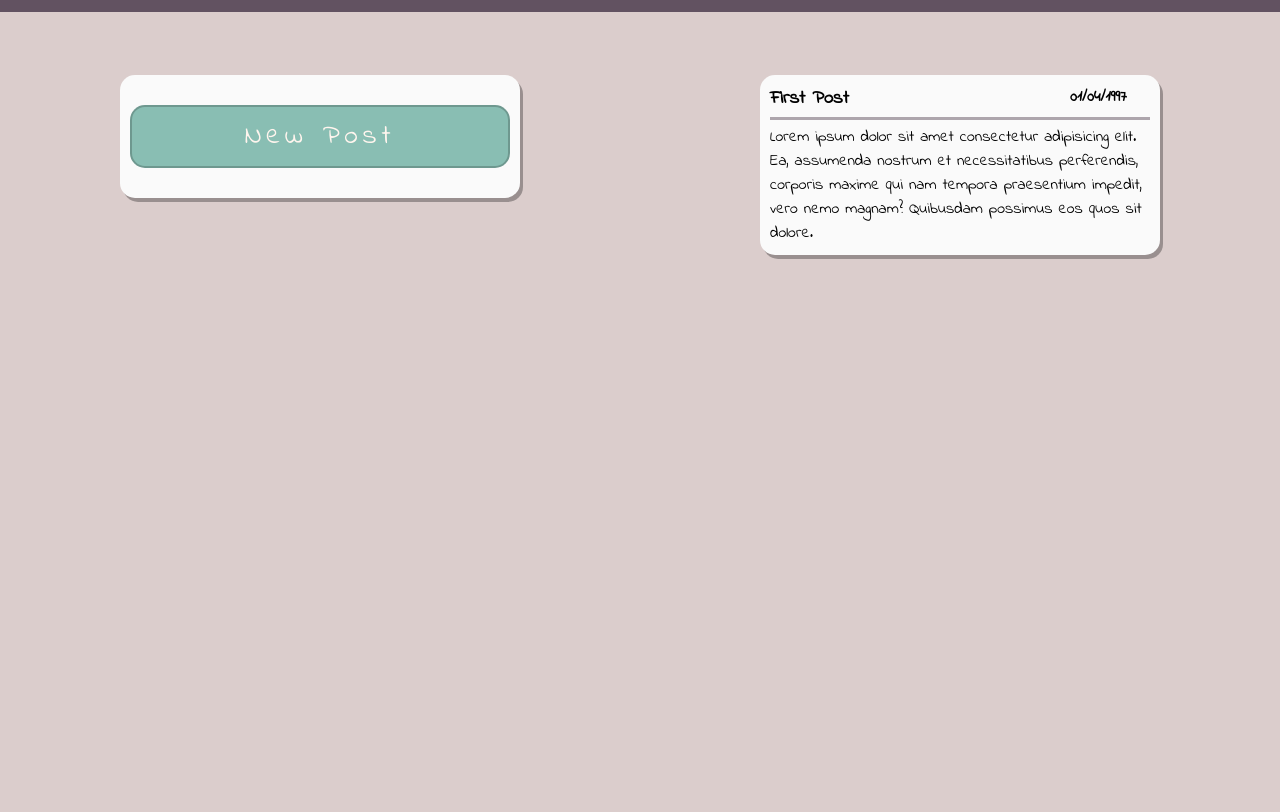
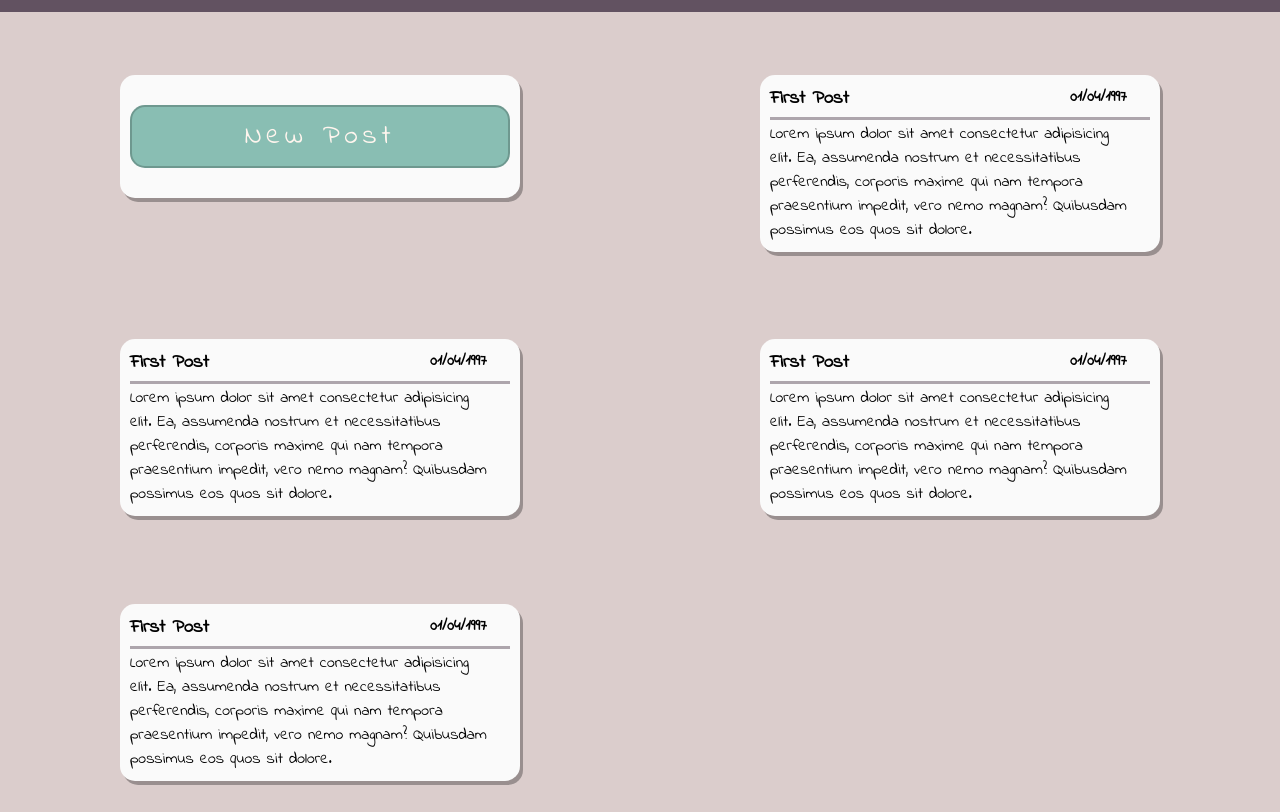
Before and after one commit to mboisvenue/Renaissance-Revolution, a plain HTML site: page public/blog.html in a window 1280 px wide. Shown: the part 53-865 px from the top of the page. Drawn offline with Linux system fonts and the light colour scheme.

Commit message:
Minor Visual effects for blog post cards

```diff
--- a/public/blog.html
+++ b/public/blog.html
@@ -24,7 +24,43 @@
                     </form>
                 </div>
             </div>
-            <div class="container blog-container">
+            <div id="post" class="container blog-container blog-click">
+                <div class="blog-post">
+                    <div class="blog-title">
+                        <h3>First Post</h3>
+                        <h4 date="date-posted">01/04/1997</h4>
+                    </div>
+                    <hr>
+                    <div class="blog-body">
+                        <p>Lorem ipsum dolor sit amet consectetur adipisicing elit. Ea, assumenda nostrum et necessitatibus perferendis, corporis maxime qui nam tempora praesentium impedit, vero nemo magnam? Quibusdam possimus eos quos sit dolore.</p>
+                    </div>
+                </div>
+            </div>
+            <div id="post" class="container blog-container blog-click">
+                <div class="blog-post">
+                    <div class="blog-title">
+                        <h3>First Post</h3>
+                        <h4 date="date-posted">01/04/1997</h4>
+                    </div>
+                    <hr>
+                    <div class="blog-body">
+                        <p>Lorem ipsum dolor sit amet consectetur adipisicing elit. Ea, assumenda nostrum et necessitatibus perferendis, corporis maxime qui nam tempora praesentium impedit, vero nemo magnam? Quibusdam possimus eos quos sit dolore.</p>
+                    </div>
+                </div>
+            </div>
+            <div id="post" class="container blog-container blog-click">
+                <div class="blog-post">
+                    <div class="blog-title">
+                        <h3>First Post</h3>
+                        <h4 date="date-posted">01/04/1997</h4>
+                    </div>
+                    <hr>
+                    <div class="blog-body">
+                        <p>Lorem ipsum dolor sit amet consectetur adipisicing elit. Ea, assumenda nostrum et necessitatibus perferendis, corporis maxime qui nam tempora praesentium impedit, vero nemo magnam? Quibusdam possimus eos quos sit dolore.</p>
+                    </div>
+                </div>
+            </div>
+            <div id="post" class="container blog-container blog-click">
                 <div class="blog-post">
                     <div class="blog-title">
                         <h3>First Post</h3>
--- a/style.css
+++ b/style.css
@@ -231,6 +231,17 @@ hr {
     position: relative;
 }
 
+.blog-click {
+    cursor: pointer;
+    transition-property: padding;
+    transition-duration: .25s;
+    transition-timing-function: ease-out;
+}
+
+.blog-click:hover {
+    padding: 5px;
+}
+
 .blog-post{
  margin: 10px;
 }
@@ -247,7 +258,9 @@ hr {
 }
 
 .blog-body {
- padding-top: 5px;
+    padding-top: 5px;
+    width: 95%;
+    text-align: Left;
 }
 
 .blog-post hr {
@@ -255,6 +268,7 @@ hr {
     border-width: 3px;
     width: 100%;
     margin: auto;
+    float: left;
 }
 
 /***** NEW BLOG POST *****/
@@ -268,8 +282,6 @@ hr {
     left: 0;
     right: 0;
     z-index: 1;
-    animation-name: fadein;
-    animation-duration: 1s;
 }
 
 
@@ -280,7 +292,7 @@ textarea {
 .new-post{
     margin: 0;
     padding: 10px;
-    left: 30%;
+    left: 39%;
 }
 
 .form-control textarea{
@@ -297,17 +309,21 @@ textarea {
     border-color: #777;
 }
 
+
+
 /***** Transitions *****/
 
 
-@keyframes fadein {
-    from {
-        opacity: 0;
+
+@keyframes postHover {
+    form{
+        height: 185px;
+        width: 400px;
     } to {
-        opacity: 1;
+        height: 190px;
+        width: 425px;
     }
 }
-
 
 
 @media (max-width:1300px){
```
